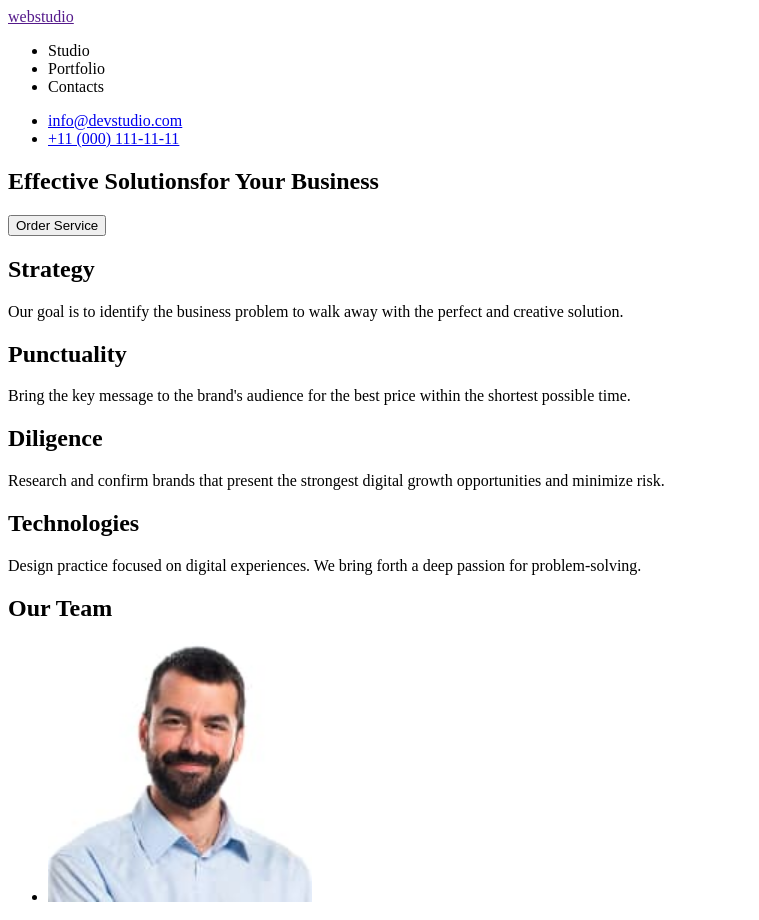
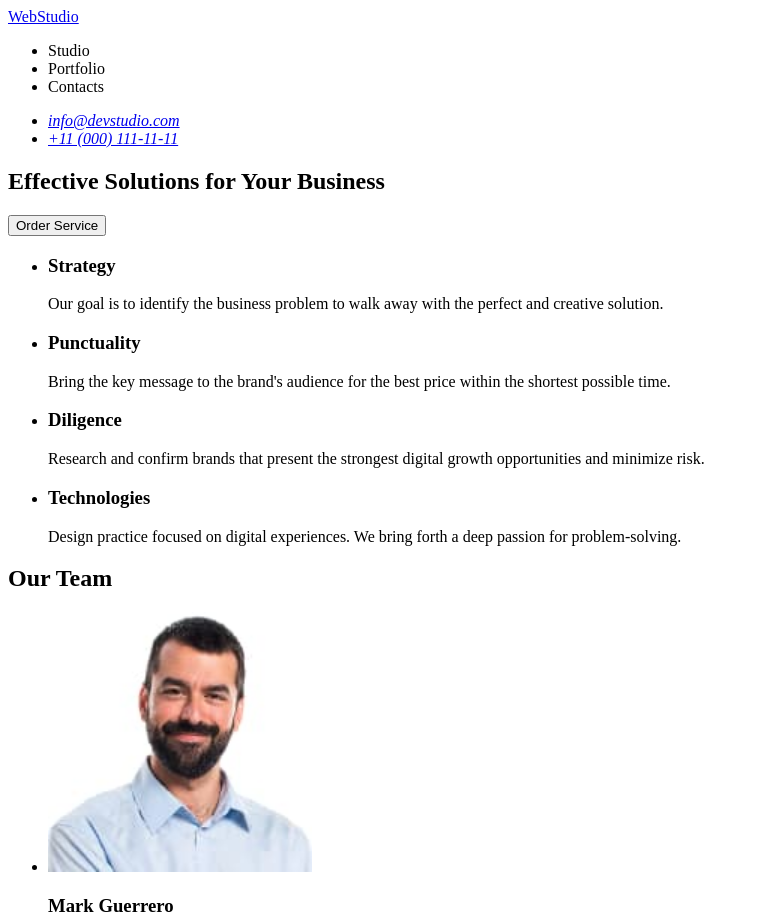
Before and after one commit to makseniuk/goit-markup-hw-01, a plain HTML site: page index.html in a window 1280 px wide. Shown: the top 920 px of the page, without its empty margins (0-759 px from the left). Drawn offline with Linux system fonts and the light colour scheme.

Commit message:
hm_1.correction

```diff
--- a/index.html
+++ b/index.html
@@ -10,73 +10,72 @@
     <header>
 
         <nav>
-        <a href="">webstudio</a>
+        <a href="./index.html">WebStudio</a>
         <ul>
-            <li>Studio</li>
-            <li>Portfolio</li>
-            <li>Contacts</li>
+            <li><a href=""></a>Studio</li>
+            <li><a href=""></a>Portfolio</li>
+            <li><a href=""></a>Contacts</li>
         </ul>
         </nav>
+
+        <address>
         <ul>
-            <li><a href="mailto:info@devstudio.com" target="_blank">info@devstudio.com</a></li>
-            <li><a href="tel:+110001111111" target="_blank">+11 (000) 111-11-11</a></li>
+            <li><a href="mailto:info@devstudio.com">info@devstudio.com</a></li>
+            <li><a href="tel:+110001111111">+11 (000) 111-11-11</a></li>
         </ul>
+        </address>
 
     </header>
 
     <main>
 
-     <!-- cental block -->
     <section>
-<h1>Effective Solutionsfor Your Business</h1>
+<h1>Effective Solutions for Your Business</h1>
 <button type="button">Order Service</button>
-     </section>
+    </section>
 
-     <!-- strategie  -->
-     <section>
-<h2>Strategy</h2>
-<p>Our goal is to identify the business problem to walk away with the perfect and creative solution. </p>
-     </section>
-
-     <!-- Punctuality -->
-     <section>
-<h2>Punctuality</h2>
+    <section>
+        <ul>
+            <li>
+<h3>Strategy</h3>
+<p>Our goal is to identify the business problem to walk away with the perfect and creative solution.</p>
+            </li>
+            <li>
+<h3>Punctuality</h3>
 <p>Bring the key message to the brand's audience for the best price within the shortest possible time.</p>
-     </section>
-
-     <!-- Diligence -->
-     <section>
-<h2>Diligence</h2>
+            </li>
+            <li>
+<h3>Diligence</h3>
 <p>Research and confirm brands that present the strongest digital growth opportunities and minimize risk.</p>
-     </section>
-
-     <!-- Technologies -->
-     <section>
-<h2>Technologies</h2>
+           </li>
+           <li>
+<h3>Technologies</h3>
 <p>Design practice focused on digital experiences. We bring forth a deep passion for problem-solving.</p>
-     </section>
+           </li>
+        </ul>
+    </section>
 
      <!-- team -->
      <section>
         <h2>Our Team</h2>
         <ul>
             <li>
-                <img src="images/mark.jpg" alt="photo Mark Guerrero" width=264 height=260>
+                <img src="./images/mark.jpg" alt="photo Mark Guerrero" width=264 height=260>
                 <h3>Mark Guerrero</h3>
                 <p>Product Designer</p>
             </li>
             <li>
-                <img src="images/tom.jpg" alt="photo Tom Ford" width=264 height=260>
+                <img src="./images/tom.jpg" alt="photo Tom Ford" width=264 height=260>
                 <h3>Tom Ford</h3>
                 <p>Frontend Developer</p>
             </li>
             <li>
-                <img src="images/garcia.jpg" alt="photo Camila Garcia" width=264 height=260>
+                <img src="./images/garcia.jpg" alt="photo Camila Garcia" width=264 height=260>
                 <h3>Camila Garcia</h3>
                 <p>Marketing</p>
             </li>
             <li>
-                <img src="images/daniel.jpg" alt="photo Daniel Wilson" width=264 height=260>
+                <img src="./images/daniel.jpg" alt="photo Daniel Wilson" width=264 height=260>
                 <h3>Daniel Wilson</h3>
                 <p>UI Designer</p>
             </li>
@@ -87,8 +86,8 @@
     <footer>
 
         <section>
-            <a href="">WebStudio</a>
-            <p>Increase the flow of customers and sales for your business with digital marketing & growth solutions.</p>
+            <a href="./index.html"> WebStudio</a>
+            <p> Increase the flow of customers and sales for your business with digital marketing & growth solutions.</p>
         </section>
 
     </footer>
```
